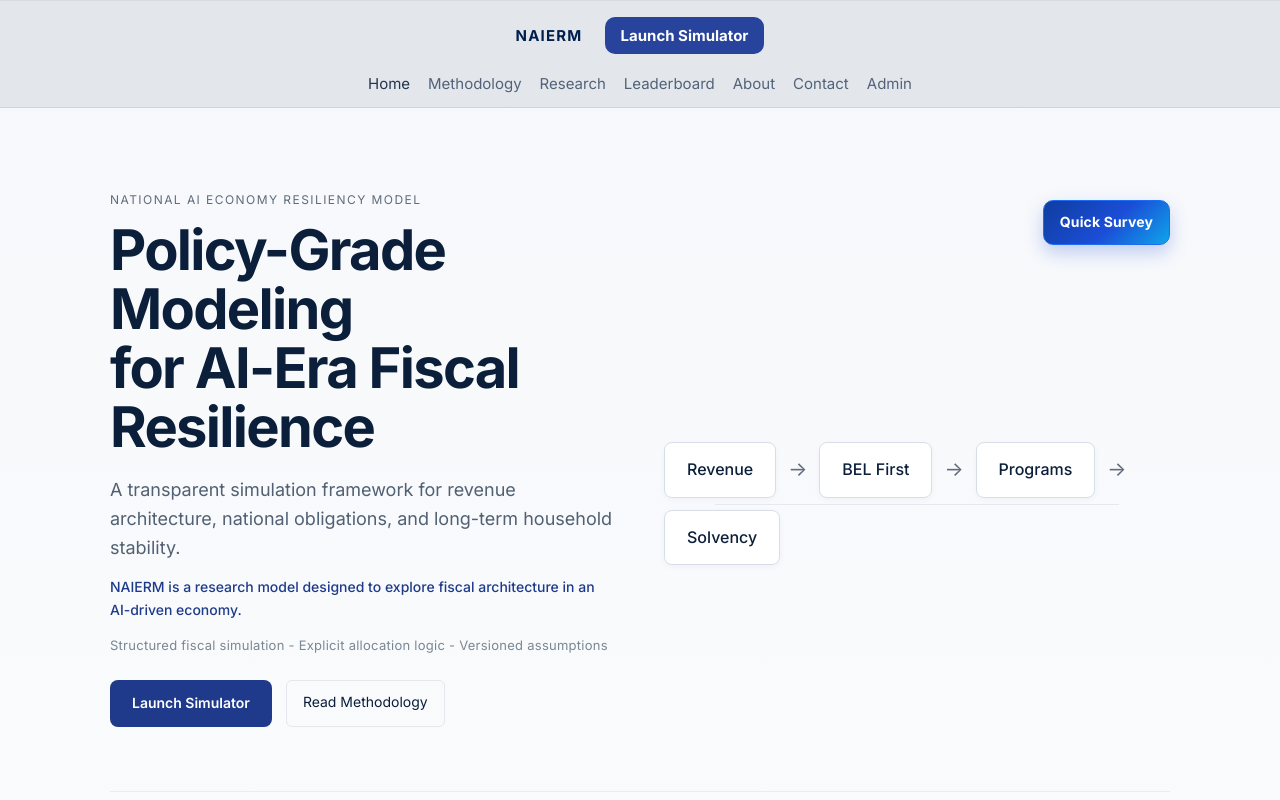
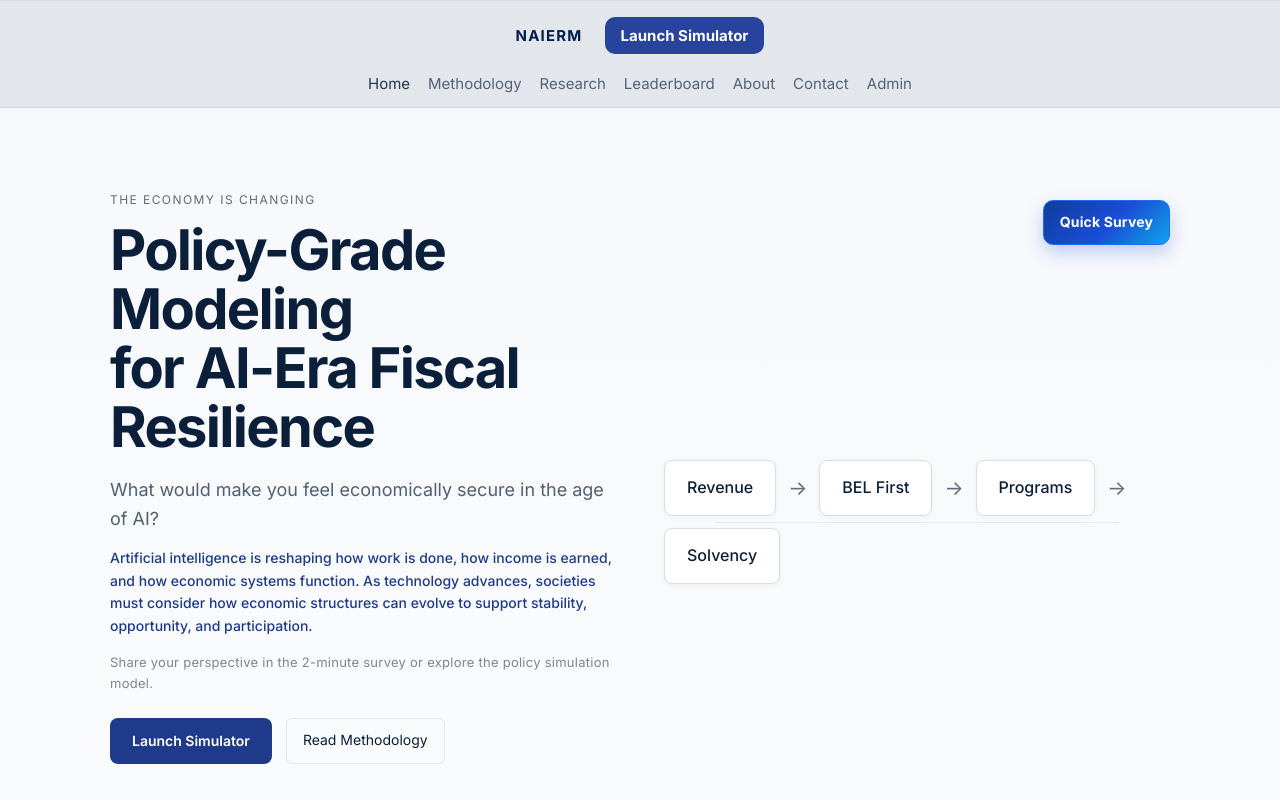
Before and after one commit to Measdani/breakout-economy-simulator, a Next.js app in the folder web/: page / in a window 1280 px wide. Shown: the top 800 px of the page. Built offline with nearby package versions, Linux system fonts and the light colour scheme.

Commit message:
Refresh hero message with AI economic security copy

```diff
--- a/web/app/page.tsx
+++ b/web/app/page.tsx
@@ -116,7 +116,7 @@ export default function Home() {
       <main className="wrapper">
         <section className="hero">
           <div className="heroContent">
-            <p className="eyebrow">National AI Economy Resiliency Model</p>
+            <p className="eyebrow">The Economy Is Changing</p>
 
             <h1>
               Policy-Grade Modeling <br />
@@ -124,13 +124,15 @@ export default function Home() {
             </h1>
 
             <p className="sub">
-              A transparent simulation framework for revenue architecture, national obligations, and long-term household stability.
+              What would make you feel economically secure in the age of AI?
             </p>
             <p className="framing">
-              NAIERM is a research model designed to explore fiscal architecture in an AI-driven economy.
+              Artificial intelligence is reshaping how work is done, how income is earned, and how
+              economic systems function. As technology advances, societies must consider how
+              economic structures can evolve to support stability, opportunity, and participation.
             </p>
             <p className="authority">
-              Structured fiscal simulation - Explicit allocation logic - Versioned assumptions
+              Share your perspective in the 2-minute survey or explore the policy simulation model.
             </p>
 
             <div className="heroButtons">
```
